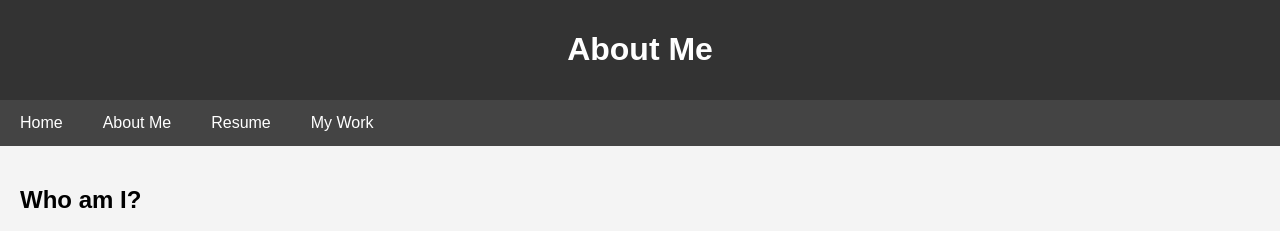
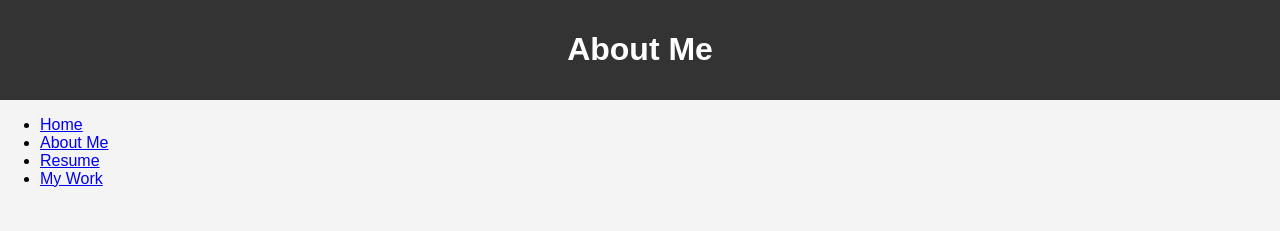
Before and after one commit to basilanazer/resume-website, a plain HTML site: page about.html in a window 1280 px wide. Shown: the top 231 px of the page. Drawn offline with Linux system fonts and the light colour scheme.

Commit message:
Update styles.css

```diff
--- a/styles.css
+++ b/styles.css
@@ -12,7 +12,7 @@ body {
     padding: 10px 0;
 }
 
-nav ul {
+.nav ul {
     list-style-type: none;
     background-color: #444;
     overflow: hidden;
@@ -20,18 +20,18 @@ nav ul {
     margin: 0;
 }
 
-nav ul li {
+.nav ul li {
     float: left;
 }
 
-nav ul li a {
+.nav ul li a {
     display: block;
     color: white;
     padding: 14px 20px;
     text-decoration: none;
 }
 
-nav ul li a:hover {
+.nav ul li a:hover {
     background-color: #111;
 }
 
```
